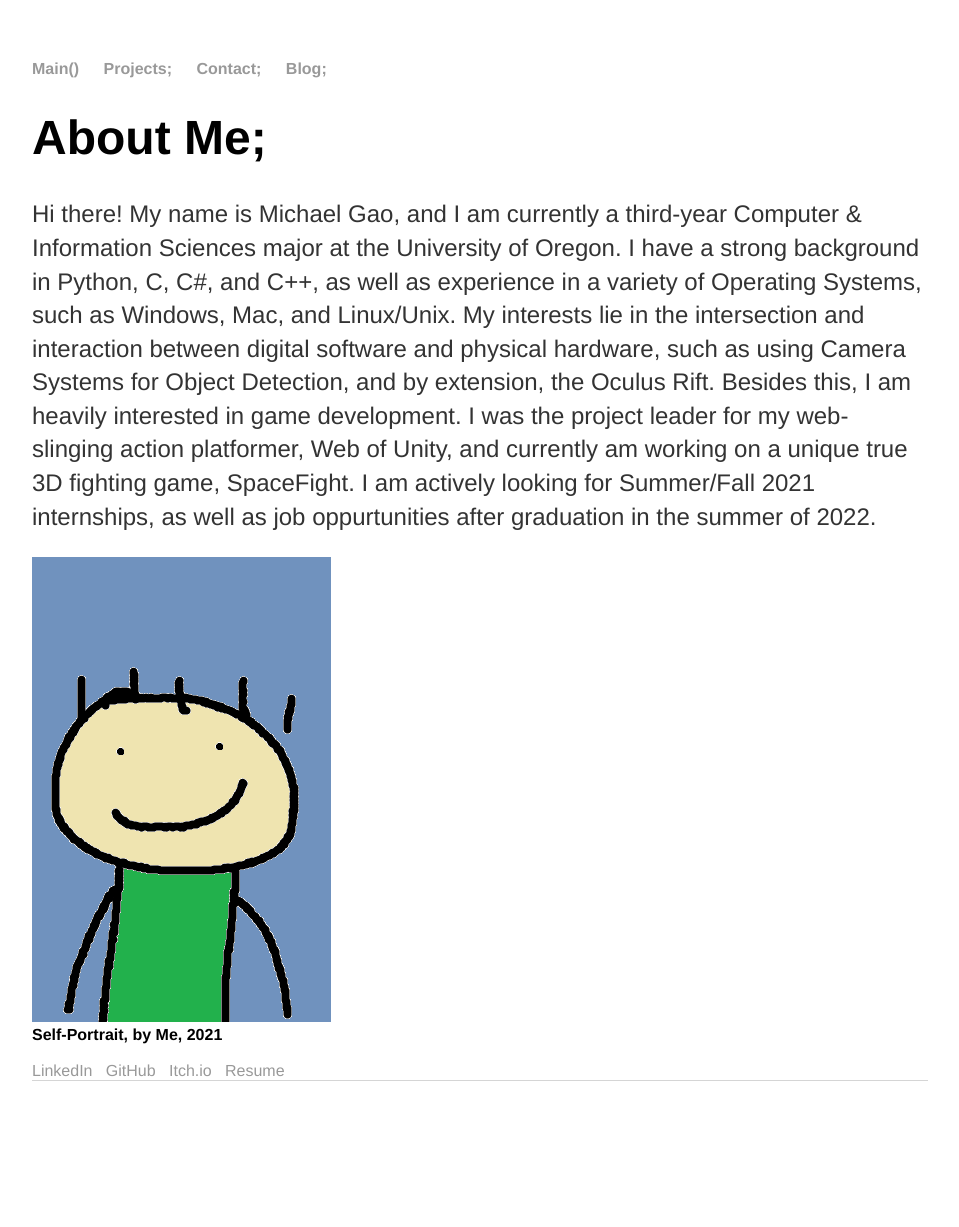
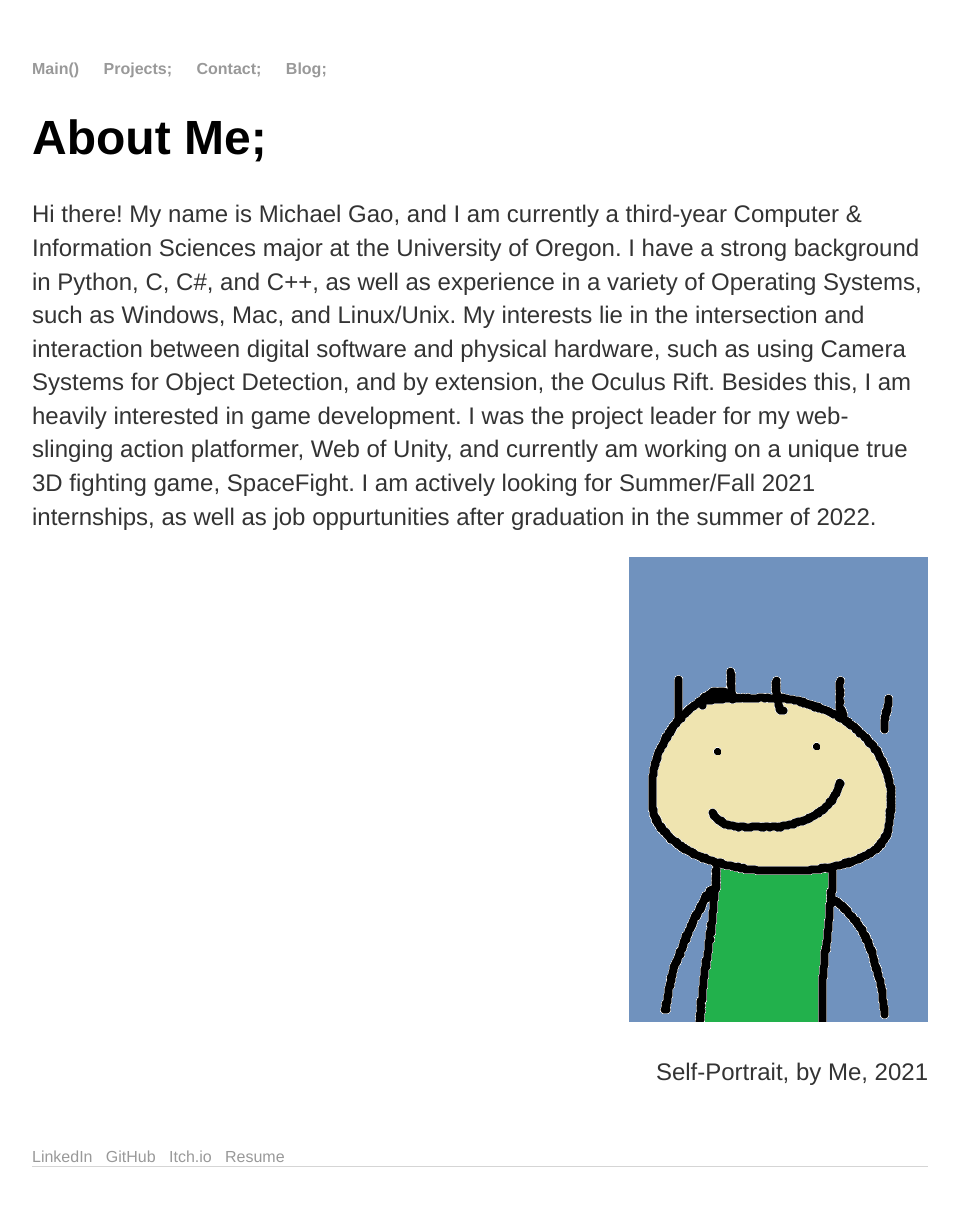
Before and after one commit to michael-c-gao/WebsiteOfMichael, a Jekyll site: the page built from index.html, in a window 1280 px wide. Shown: the whole page, without its empty margins (160-1119 px from the left). Built offline with Jekyll 4.4.1, drawn with Linux system fonts in a browser that asks for light colours; before the commit the page ends 1141 px from its top, so only the background shows below that.

Commit message:
Update index.html

```diff
--- a/index.html
+++ b/index.html
@@ -9,9 +9,8 @@ title: Michael C. Gao
 	and by extension, the Oculus Rift. Besides this, I am heavily interested in game development. I was the project leader for my web-slinging action platformer, Web of Unity, and currently am working on a
 	unique true 3D fighting game, SpaceFight. I am actively looking for Summer/Fall 2021 internships, as well as job oppurtunities after graduation in the summer of 2022. </p>
 
-	<img src="selfportrait.png" alt="Self Portrait">
-	<br>
-	<strong>Self-Portrait, by Me, 2021</strong>
+	<p style="text-align:right;"><img src="selfportrait.png" alt="Self Portrait"></p>
+	<p style="text-align:right;">Self-Portrait, by Me, 2021</p>
 	<br>
 	<br>
 
```
